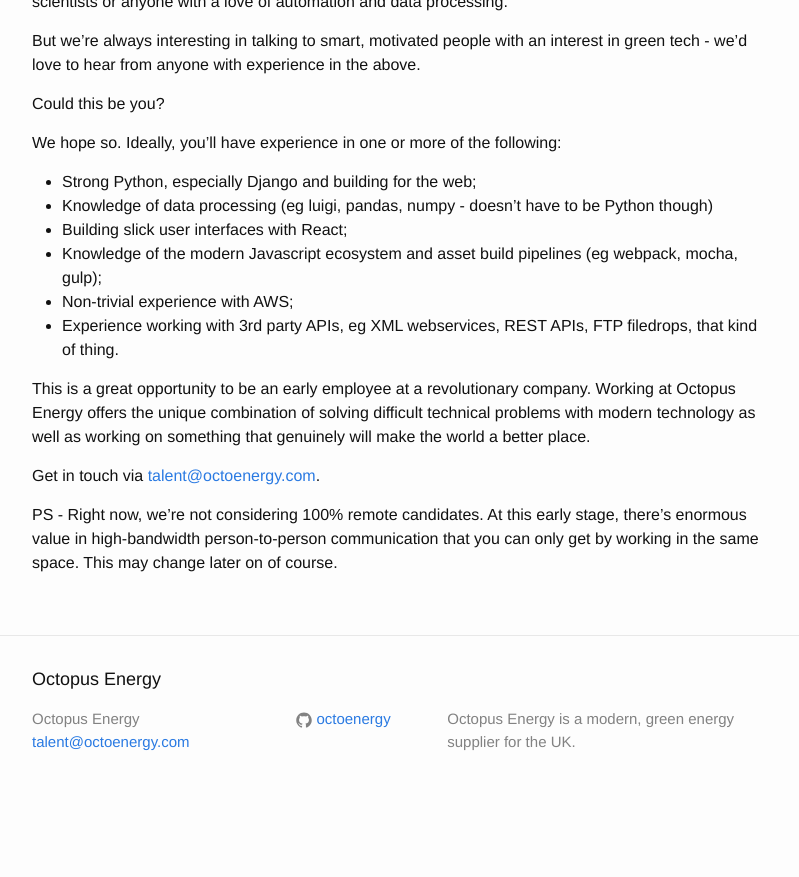
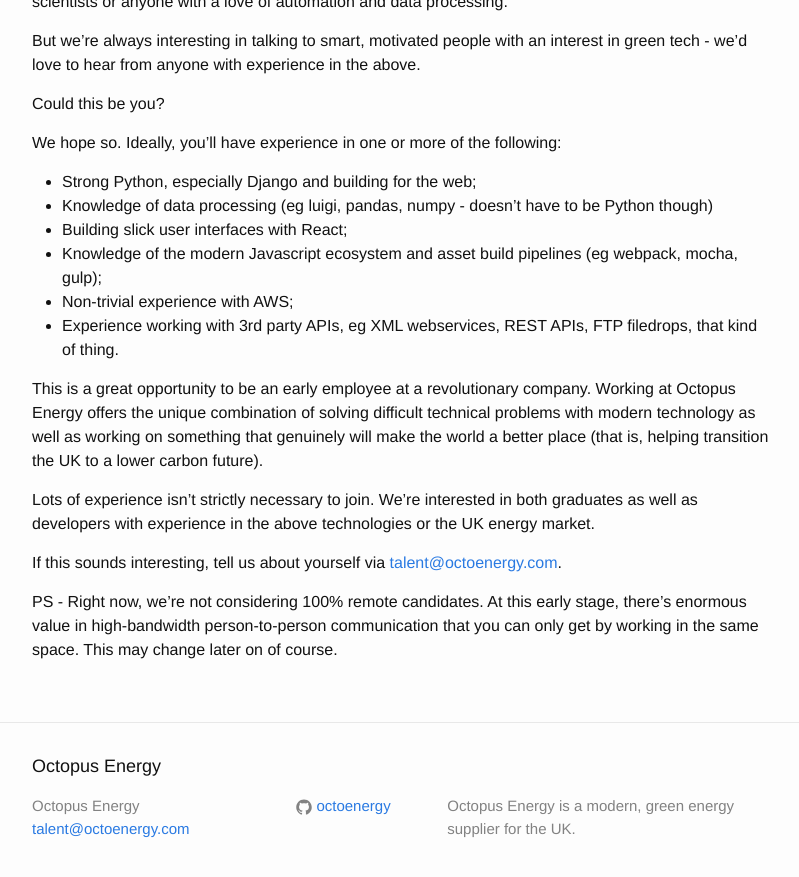
Before and after one commit to octoenergy/octoenergy.github.io, a Jekyll site: the page built from _posts/2015-11-23-tech-jobs.markdown, in a window 1280 px wide and 900 px high, scrolled down 591 px. Shown: the top 877 px of the window, without its empty margins (238-1037 px from the left). Built offline with Jekyll 4.4.1, drawn with Linux system fonts in a browser that asks for light colours; before the commit the page ends 1404 px from its top, so only the background shows below that.

Commit message:
Add sentence about experience

```diff
--- a/_posts/2015-11-23-tech-jobs.markdown
+++ b/_posts/2015-11-23-tech-jobs.markdown
@@ -36,10 +36,11 @@
 - Experience working with 3rd party APIs, eg XML webservices, REST APIs, FTP
   filedrops, that kind of thing.
 
-This is a great opportunity to be an early employee at a revolutionary company. Working at Octopus Energy offers the unique combination of solving difficult technical problems with modern technology as well as working on something that genuinely will make the world a better place.
+This is a great opportunity to be an early employee at a revolutionary company. Working at Octopus Energy offers the unique combination of solving difficult technical problems with modern technology as well as working on something that genuinely will make the world a better place (that is, helping transition the UK to a lower carbon future).
 
-Get in touch via [talent@octoenergy.com](mailto:talent@octoenergy.com).
+Lots of experience isn't strictly necessary to join. We're interested in both graduates as well as developers with experience in the above technologies or the UK energy market.
 
+If this sounds interesting, tell us about yourself via [talent@octoenergy.com](mailto:talent@octoenergy.com).
 
 PS - Right now, we're not considering 100% remote candidates. At this early
 stage, there's enormous value in high-bandwidth person-to-person communication
```
